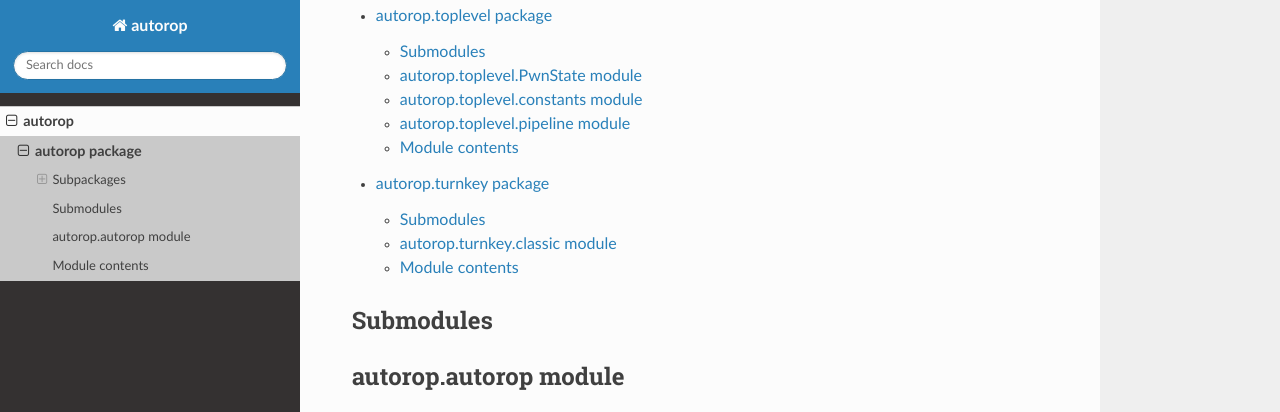
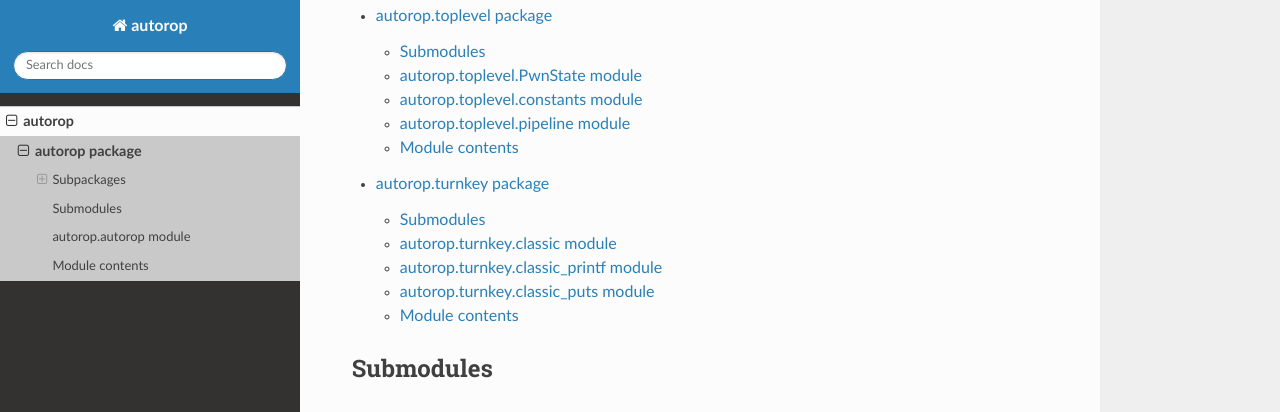
Before and after one commit to mariuszskon/autorop, a Sphinx documentation site: the page built from docs/source/autorop.rst, in a window 1280 px wide and 900 px high, scrolled down 956 px, cut to the strip 0-412 px from the top of the window. Built offline with Sphinx 7.4.7 and the Read the Docs theme 2.0.0, drawn with Linux system fonts in a browser that asks for light colours.

Commit message:
Update documentation with new functions in turnkey

```diff
--- a/docs/source/autorop.turnkey.rst
+++ b/docs/source/autorop.turnkey.rst
@@ -12,6 +12,22 @@ autorop.turnkey.classic module
    :undoc-members:
    :show-inheritance:
 
+autorop.turnkey.classic\_printf module
+--------------------------------------
+
+.. automodule:: autorop.turnkey.classic_printf
+   :members:
+   :undoc-members:
+   :show-inheritance:
+
+autorop.turnkey.classic\_puts module
+------------------------------------
+
+.. automodule:: autorop.turnkey.classic_puts
+   :members:
+   :undoc-members:
+   :show-inheritance:
+
 Module contents
 ---------------
 
```
